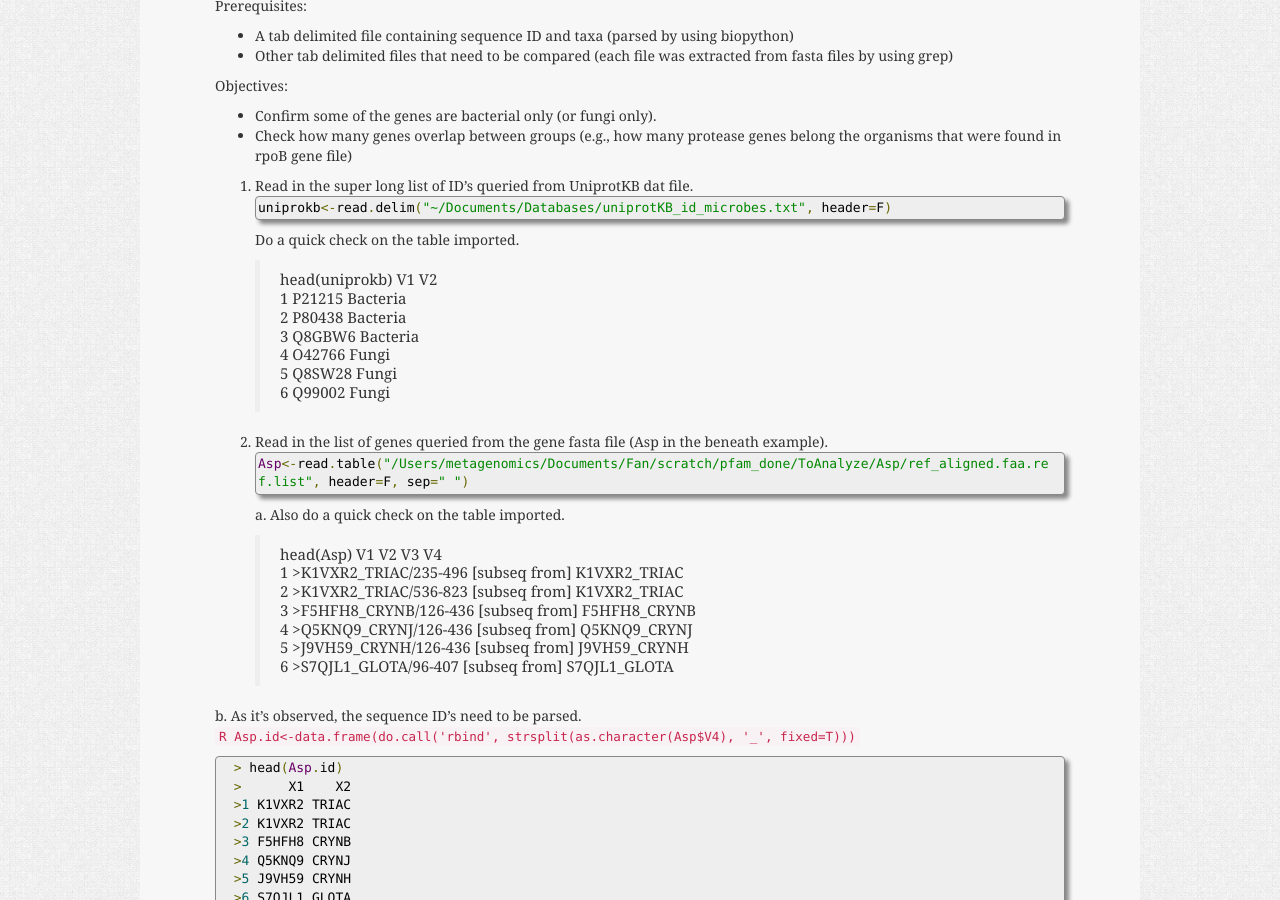
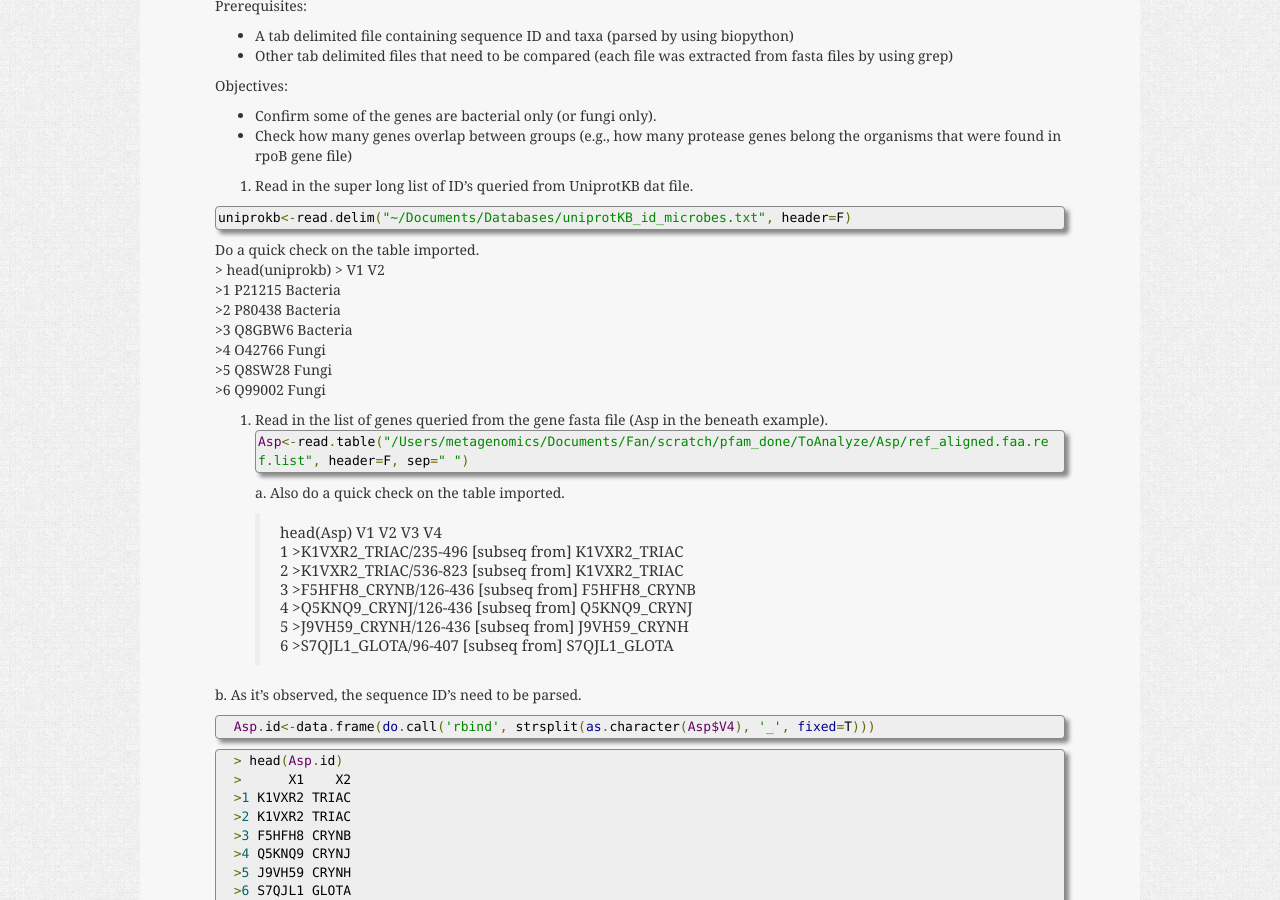
Before and after one commit to fandemonium/blog, a Jekyll site: the page built from _posts/2014-04-08-use-r-for-long-lists.md, in a window 1280 px wide and 900 px high, scrolled down 514 px. Built offline with Jekyll 4.4.1, drawn with Linux system fonts in a browser that asks for light colours; Markdown is read by kramdown in place of the engine named in the settings; comment, search, counter and statistics services are not loaded.

````diff
--- a/_posts/2014-04-08-use-r-for-long-lists.md
+++ b/_posts/2014-04-08-use-r-for-long-lists.md
@@ -18,10 +18,12 @@
 + Check how many genes overlap between groups (e.g., how many protease genes belong the organisms that were found in rpoB gene file)
 
 1. Read in the super long list of ID's queried from UniprotKB dat file.
+
 ~~~
 uniprokb<-read.delim("~/Documents/Databases/uniprotKB_id_microbes.txt", header=F)
 ~~~
-  Do a quick check on the table imported.
+
+Do a quick check on the table imported.
       > head(uniprokb)
       >      V1       V2
       >1 P21215    Bacteria
@@ -32,10 +34,11 @@
       >6 Q99002    Fungi
 
 2. Read in the list of genes queried from the gene fasta file (Asp in the beneath example).
-   ```R
-   Asp<-read.table("/Users/metagenomics/Documents/Fan/scratch/pfam_done/ToAnalyze/Asp/ref_aligned.faa.ref.list", header=F, sep=" ")
-   ```
+```R
+Asp<-read.table("/Users/metagenomics/Documents/Fan/scratch/pfam_done/ToAnalyze/Asp/ref_aligned.faa.ref.list", header=F, sep=" ")
+```
   a. Also do a quick check on the table imported.
+
       > head(Asp)
       >                      V1    V2  V3        V4
       >1 >K1VXR2_TRIAC/235-496 [subseq from] K1VXR2_TRIAC
@@ -46,9 +49,10 @@
       >6 >S7QJL1_GLOTA/96-407 [subseq from] S7QJL1_GLOTA
 
   b. As it's observed, the sequence ID's need to be parsed.
-     ```R
-     Asp.id<-data.frame(do.call('rbind', strsplit(as.character(Asp$V4), '_', fixed=T)))
-     ```
+
+  ~~~
+  Asp.id<-data.frame(do.call('rbind', strsplit(as.character(Asp$V4), '_', fixed=T)))
+  ~~~
 
       > head(Asp.id)
       >      X1    X2
````
